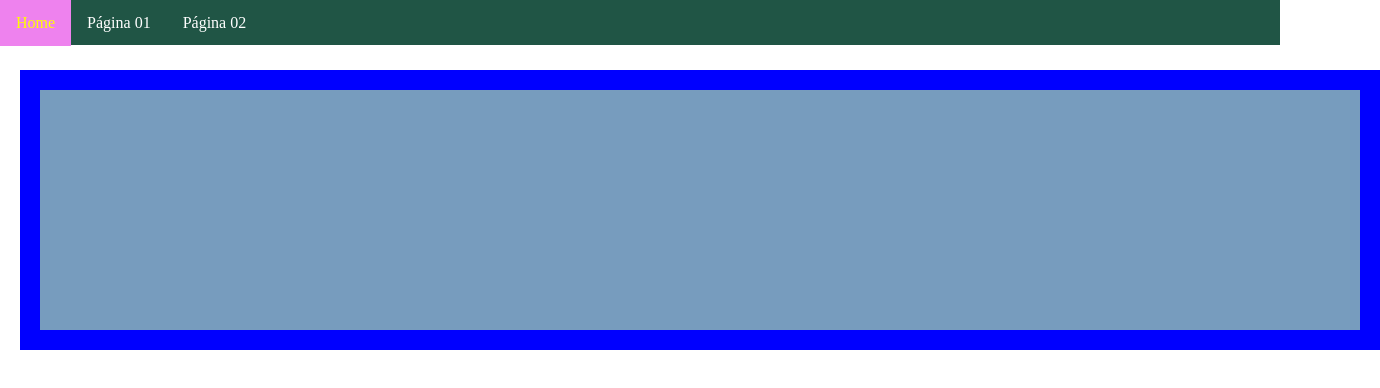
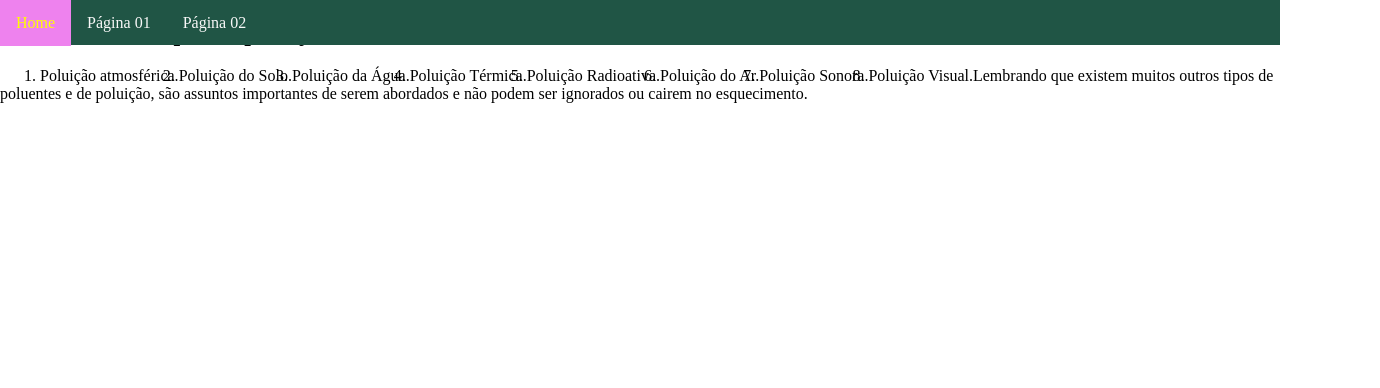
Before and after one commit to ramajn/primeirof_2t, a plain HTML site: page pagina01.html in a window 1280 px wide. Shown: the whole page, 1380 px wide, since content can reach past the window. Drawn offline with Linux system fonts and the light colour scheme.

Commit message:
Add files via upload

```diff
--- a/estilo.css
+++ b/estilo.css
@@ -10,7 +10,7 @@ h1 {
    background: blue;
    width: 200px;
    height: 200px;
-   color: #FFFFFF;
+   color: #ffffff;
    right: 500px;
    top: 200px;
 }
@@ -43,7 +43,7 @@ li {
 }
 li a {
   display: block;
-  color: rgb(255, 255, 255);
+  color: rgb(248, 248, 248);
   padding: 14px 16px;
   text-align: center;
   text-decoration: none;
--- a/pagina01.html
+++ b/pagina01.html
@@ -17,10 +17,39 @@
             </ul>
         </nav>
   </div>
-
-<div class="boxImage">
-    <img id="image" src="aguia.png" alt="">
-</div>
+  <h2>
+    Lista de outros tipos de poluição:
+  </h2>
+  <ol>
+    <li>
+        Poluição atmosférica.
+    </li>
+    <li>
+        Poluição do Solo.
+    </li>
+    <li>
+        Poluição da Água.
+    </li>
+    <li>
+        Poluição Térmica.
+    </li>
+    <li>
+        Poluição Radioativa.
+    </li>
+    <li>
+        Poluição do Ar.
+    </li>
+    <li>
+        Poluição Sonora.
+    </li>
+    <li>
+        Poluição Visual.
+    </li>
+  </ol>
+  <p>
+    Lembrando que existem muitos outros tipos de poluentes e de poluição, são assuntos importantes de serem abordados
+    e não podem ser ignorados ou cairem no esquecimento.
+  </p>
 
 </body>
 </html>
```
Also changed, not shown: pagina02.html (+3 -0 lines), 1 other file.
